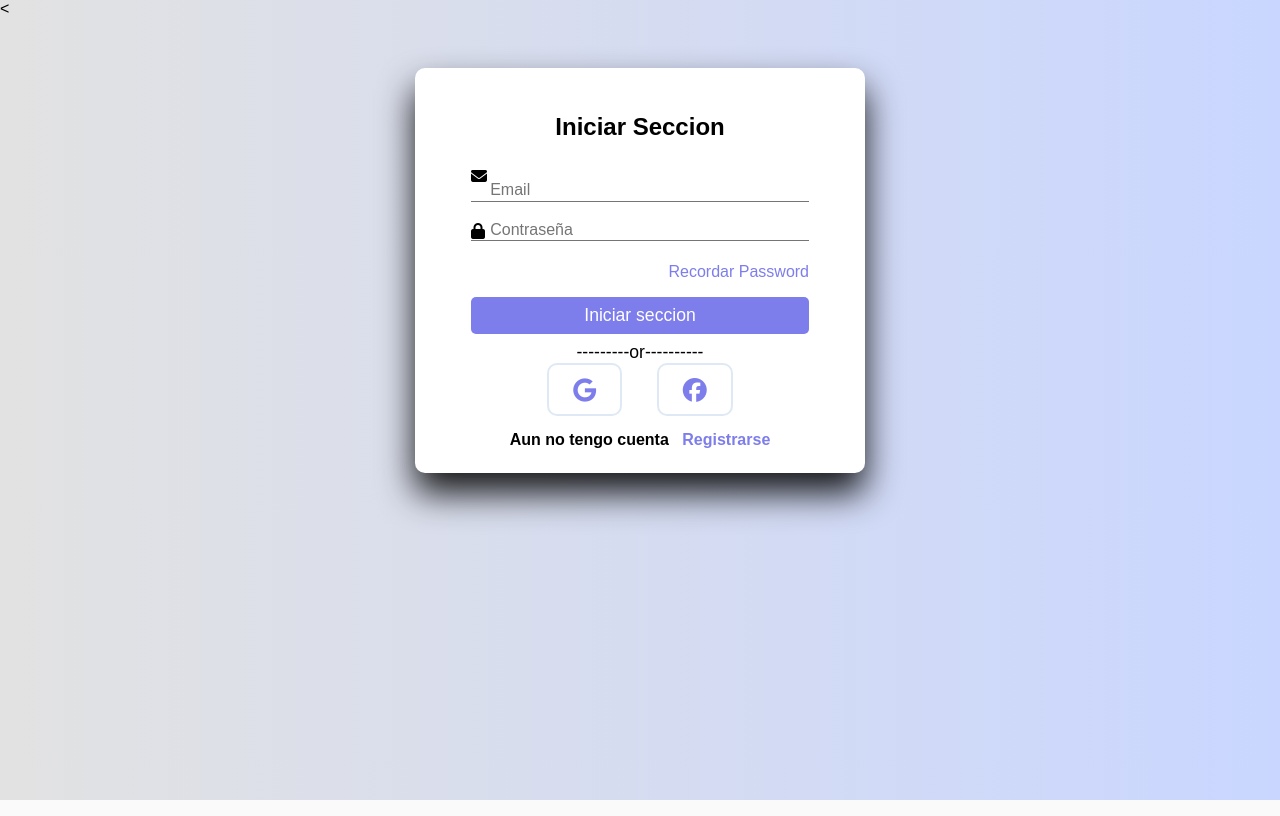
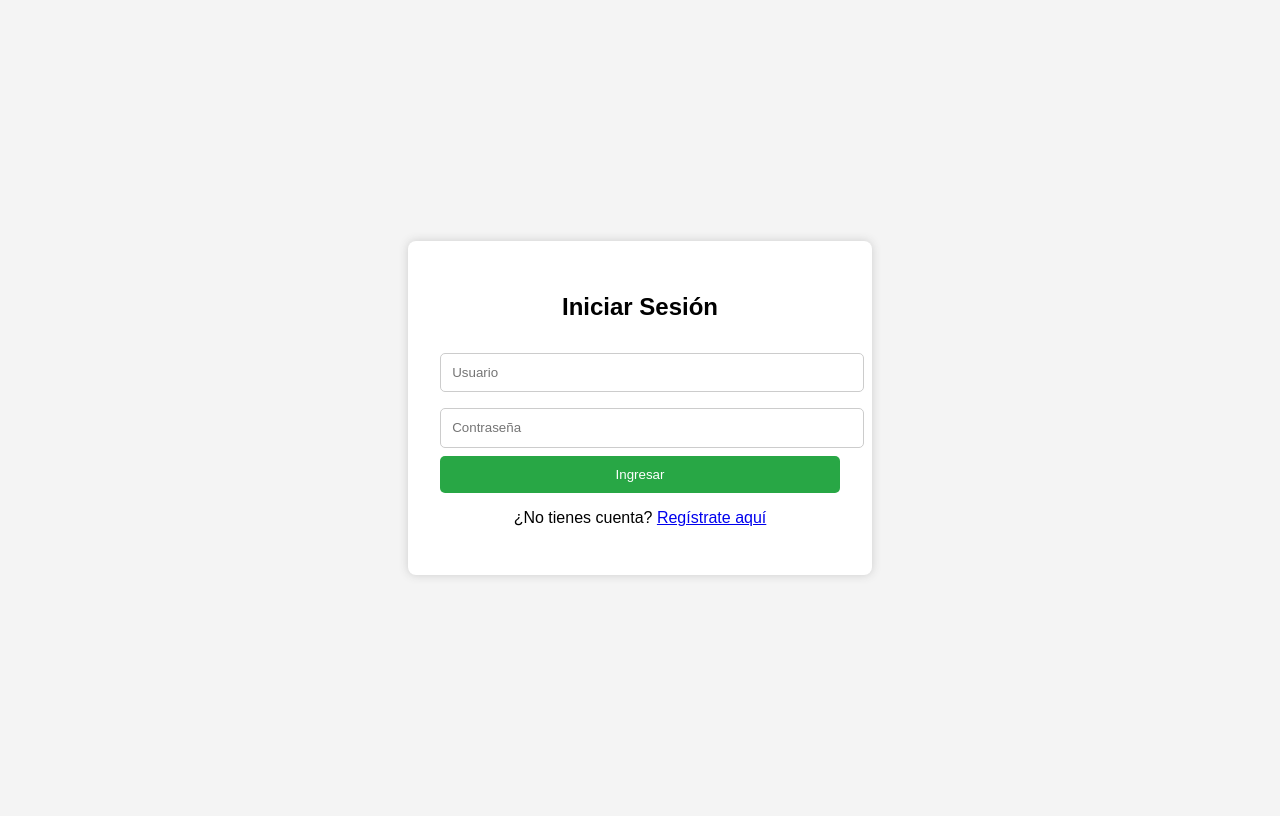
Before and after one commit to SirDcb/e-commerce-Raizes, a PHP site: page /login.html in a window 1280 px wide. Run offline with PHP 8.4, Linux system fonts and the light colour scheme.

Commit message:
Solucion Errores Login

```diff
--- a/login.html
+++ b/login.html
@@ -1,82 +1,29 @@
-<<!DOCTYPE html>
+<!DOCTYPE html>
 <html lang="es">
 <head>
-    <meta charset="UTF-8">
-    <meta name="viewport" content="width=device-width, initial-scale=1.0">
-    <title>Registro & ingreso</title>
-    <link rel="stylesheet" href="https://cdnjs.cloudflare.com/ajax/libs/font-awesome/6.7.2/css/all.min.css">
-    <link rel="stylesheet" href="style.css">
+  <meta charset="UTF-8" />
+  <meta name="viewport" content="width=device-width, initial-scale=1.0"/>
+  <title>Ingreso y Registro</title>
+  <link rel="stylesheet" href="style.css" />
 </head>
 <body>
-   <div class="container" id="singup" style="display: none;">
-    <h1 class="form-title">Registro</h1>
-    <form method="post" action="">
-        <div class="input-group">
-            <i class="fas fa-user"></i>
-            <input type="text" name="fName" id="fName" placeholder="Primer Nombre" required>
-            <label for="fname">Primer Nombre</label>
+  <div class="container">
+    <div class="form-box">
+      <h2 id="form-title">Iniciar Sesión</h2>
+      <form id="formulario">
+        <input type="text" id="usuario" placeholder="Usuario" required />
+        <input type="password" id="clave" placeholder="Contraseña" required />
+        <div id="registro-extra" class="oculto">
+          <input type="email" id="email" placeholder="Correo electrónico" />
         </div>
-        <div class="input-group">
-            <i class="fas fa-user"></i>
-            <input type="text" name="lName" id="lName" placeholder="Apellido" required>
-            <label for="lName">Apellido</label>
-        </div>
-        <div class="input-grop">
-            <i class="fas fa-envelope"></i>
-            <input type="email" name="email" id="email" placeholder="Email" required>
-            <label for="email">Email</label>
-        </div>
-        <div class="input-group">
-            <i class="fas fa-lock"></i>
-            <input type="password" id="password" placeholder="Contraseña" required>
-            <label for="password">Contraseña</label>
-        </div>
-        <input type="submit" class="btn" value="Registrarse" name="signUp">
-    </form>
-    <p class="or">
-        ---------or----------
-    </p>
-    <div class="icons">
-        <i class="fab fa-google"></i>
-        <i class="fab fa-facebook"></i>
+        <button type="submit" id="boton-enviar">Ingresar</button>
+      </form>
+      <p id="cambiar-formulario">
+        ¿No tienes cuenta? <a href="#" onclick="alternarFormulario()">Regístrate aquí</a>
+      </p>
     </div>
-    <div class="links">
-        <p>¿Ya tienes una cuenta?</p>
-        <button id="signInButton">Iniciar seccion</button>
-    </div>
-   </div>
+  </div>
 
-   <div class="container" id="singIn">
-    <h1 class="form-title">Iniciar Seccion</h1>
-    <form method="post" action="">
-        <div class="input-grop">
-            <i class="fas fa-envelope"></i>
-            <input type="email" name="email" id="email" placeholder="Email" required>
-            <label for="email">Email</label>
-        </div>
-        <div class="input-group">
-            <i class="fas fa-lock"></i>
-            <input type="password" id="password" placeholder="Contraseña" required>
-            <label for="password">Contraseña</label>
-        </div>
-        <p class="recover">
-            <a href="#">Recordar Password</a>
-        </p>
-
-        <input type="submit" class="btn" value="Iniciar seccion" name="signIn">
-    </form>
-    <p class="or">
-        ---------or----------
-    </p>
-    <div class="icons">
-        <i class="fab fa-google"></i>
-        <i class="fab fa-facebook"></i>
-    </div>
-    <div class="links">
-        <p>Aun no tengo cuenta</p>
-        <button id="signUpButton">Registrarse</button>
-    </div>
-   </div>
-   <script src="script.js"></script>
+  <script src="script.js"></script>
 </body>
 </html>
--- a/script.js
+++ b/script.js
@@ -1,13 +1,37 @@
-const signUpButton=document.getElementById('signUpButton');
-const signInButton=document.getElementById('signInButton');
-const signInForm=document.getElementById('signIn');
-const signUpForm=document.getElementById('signup');
+let modoRegistro = false;
 
-signUpButton.addEventListener('click',function(){
-    signInForm.style.display="none";
-    signUpForm.style.display="block";
-})
-signInButton.addEventListener('click', function(){
-    signInForm.style.display="block";
-    signUpForm.style.display="none";
-})
+function alternarFormulario() {
+  modoRegistro = !modoRegistro;
+
+  const titulo = document.getElementById("form-title");
+  const boton = document.getElementById("boton-enviar");
+  const extra = document.getElementById("registro-extra");
+  const linkTexto = document.getElementById("cambiar-formulario");
+
+  if (modoRegistro) {
+    titulo.textContent = "Registro";
+    boton.textContent = "Registrarse";
+    extra.classList.remove("oculto");
+    linkTexto.innerHTML = '¿Ya tienes cuenta? <a href="#" onclick="alternarFormulario()">Inicia sesión aquí</a>';
+  } else {
+    titulo.textContent = "Iniciar Sesión";
+    boton.textContent = "Ingresar";
+    extra.classList.add("oculto");
+    linkTexto.innerHTML = '¿No tienes cuenta? <a href="#" onclick="alternarFormulario()">Regístrate aquí</a>';
+  }
+}
+
+document.getElementById("formulario").addEventListener("submit", function (e) {
+  e.preventDefault();
+  const usuario = document.getElementById("usuario").value;
+  const clave = document.getElementById("clave").value;
+
+  if (modoRegistro) {
+    const email = document.getElementById("email").value;
+    alert(`Registrado:\nUsuario: ${usuario}\nCorreo: ${email}`);
+  } else {
+    alert(`Inicio de sesión:\nUsuario: ${usuario}`);
+  }
+
+  // Aquí podrías enviar los datos al backend con fetch/AJAX
+});
--- a/style.css
+++ b/style.css
@@ -1,146 +1,53 @@
-* {
-     margin: 0;
-     padding: 0;
-     box-sizing: border-box;
-     font-family: "poppins", sans-serif;
-}
-
-body{
-    background-color: #c9d6ff;
-    background: linear-gradient(to right, #e2e2e2,#c9d6ff);
+body {
+    font-family: Arial, sans-serif;
+    background: #f4f4f4;
+    display: flex;
+    justify-content: center;
+    align-items: center;
+    height: 100vh;
   }
 
   .container {
-    background: #fff;
-    width: 450px;
-    padding: 1.5rem;
-    margin: 50px auto;
-    border-radius: 10px;
-    box-shadow: 0 20px 35px rgba(0,0,1,0.9);
-
+    width: 100%;
+    max-width: 400px;
+    background: white;
+    padding: 2rem;
+    border-radius: 8px;
+    box-shadow: 0 0 10px #ccc;
   }
 
-form{
-    margin: 0 2rem;
+  .form-box h2 {
+    text-align: center;
+    margin-bottom: 1.5rem;
   }
 
-.form-title{
-    font-size: 1.5rem;
-    font-weight:bold;
-    text-align: center;
-    padding: 1.3rem;
-    margin-bottom: 0.4rem;
+  input {
+    width: 100%;
+    padding: 0.7rem;
+    margin: 0.5rem 0;
+    border: 1px solid #ccc;
+    border-radius: 5px;
   }
 
-input{
-    color: inherit;
+  button {
     width: 100%;
-    background-color: transparent;
+    padding: 0.7rem;
+    background: #28a745;
+    color: white;
     border: none;
-    border-bottom: 1px solid #757575;
-    padding-left: 1.5rem;
-    font-size: 15px;
+    border-radius: 5px;
+    cursor: pointer;
   }
 
-.input-group{
-    padding: 1% 0;
-    position: relative;
-
+  button:hover {
+    background: #218838;
   }
 
-.input-group i{
-    position: absolute;
-    color: black;
+  p {
+    text-align: center;
+    margin-top: 1rem;
   }
 
-input:focus{
-    background-color: transparent;
-    outline:transparent;
-    border-bottom:2px solid hsl(327,90%,28%);
+  .oculto {
+    display: none;
   }
-input::placeholder{
-    color:transparent;
-}
-label{
-    color:#757575;
-    position:relative;
-    left:1.2em;
-    top:-1.3em;
-    cursor:auto;
-    transition:0.3s ease all;
-}
-input:focus~label,input:not(:placeholder-shown)~label{
-    top:-3em;
-    color:hsl(327,90%,28%);
-    font-size:15px;
-}
-.recover{
-    text-align:right;
-    font-size:1rem;
-    margin-bottom:1rem;
-
-}
-.recover a{
-    text-decoration:none;
-    color:rgb(125,125,235);
-}
-.recover a:hover{
-    color:blue;
-    text-decoration:underline;
-}
-.btn{
-    font-size:1.1rem;
-    padding:8px 0;
-    border-radius:5px;
-    outline:none;
-    border:none;
-    width:100%;
-    background:rgb(125,125,235);
-    color:white;
-    cursor:pointer;
-    transition:0.9s;
-}
-.btn:hover{
-    background:#07001f;
-}
-.or{
-    font-size:1.1rem;
-    margin-top:0.5rem;
-    text-align:center;
-}
-.icons{
-    text-align:center;
-}
-.icons i{
-    color:rgb(125,125,235);
-    padding:0.8rem 1.5rem;
-    border-radius:10px;
-    font-size:1.5rem;
-    cursor:pointer;
-    border:2px solid #dfe9f5;
-    margin:0 15px;
-    transition:1s;
-}
-.icons i:hover{
-    background:#07001f;
-    font-size:1.6rem;
-    border:2px solid rgb(125,125,235);
-}
-.links{
-    display:flex;
-    justify-content:space-around;
-    padding:0 4rem;
-    margin-top:0.9rem;
-    font-weight:bold;
-}
-button{
-    color:rgb(125,125,235);
-    border:none;
-    background-color:transparent;
-    font-size:1rem;
-    font-weight:bold;
-}
-button:hover{
-    text-decoration:underline;
-    color:blue;
-}
```
Lines whose indentation alone changed are shown as unchanged.
